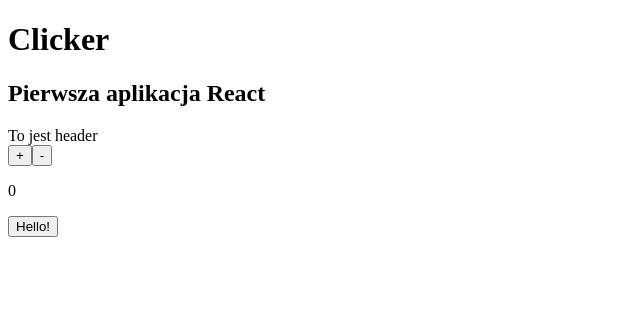
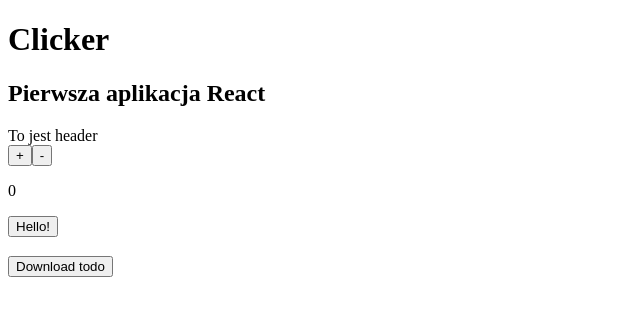
Before and after one commit to IuriiLozenko/clicker, a React (Create React App) app: page / in a window 1280 px wide. Shown: the top 316 px of the page, without its empty margins (0-640 px from the left). Built offline with nearby package versions, Linux system fonts and the light colour scheme.

Commit message:
Task 1 10.01.2023

```diff
--- a/src/App.tsx
+++ b/src/App.tsx
@@ -5,6 +5,7 @@ import OurCustomHeader from "./Components/Header/Header";
 import Manipulator from './Components/Manipulator/Manipulator';
 import CountDisplay from "./Components/CountDisplay/CountDisplay";
 import GreetAndGenerate from "./Components/GreetAndGenerate/GreetAndGenerate";
+import DownloadButton from "./Components/DownloadButton/DownloadButton";
 
 // export type count = string | number | boolean;
 
@@ -19,11 +20,19 @@ function App() {
       <Manipulator setCount={setCount} count={count} />
       <CountDisplay count={count} />
       <GreetAndGenerate />
+      <DownloadButton />
     </div>
   );
 }
 
 export default App;
+
+// Task 1 10.01.2023
+// 1. Stwórz komponent DownloadButton. Wyświetl w nim przycisk z textContentem "Download todo".
+// 2. W komponencie DownloadButton stwórz stan todo, wartość początkowa: "", otypuj useState na typ string.
+// 3. W środku komponentu DownloadButton stwórz funkcję fetchTodos. W tej funkcji wywołaj funkcję fetch z urlem 'https://jsonplaceholder.typicode.com/todos/*tu losowa liczba od 1 do 10*'. Obiekt króry zostanie zwrócony z fetcha będzie zawierał własność "title". Właśnie to title wrzuć do stanu todo.
+// 4. Podepnij funkcję fetchTodos do kliku na przycisk w komponencie DownloadButton.
+// 5. Wyświetl stan todo w spanie w komponencie DownloadButton.
 
 // TASK 2. 09.01.2023
 // 1. Stwórz komponent GreetAndGenerate.
--- /dev/null
+++ b/src/Components/DownloadButton/DownloadButton.tsx
@@ -0,0 +1,23 @@
+import { useState } from "react";
+
+ const DownloadButton =() => {
+  const [todo, setTodo] = useState<string>("");
+  const fetchTodos = () => {
+    fetch(`https://jsonplaceholder.typicode.com/todos/${Math.floor(Math.random() * 10 + 1
+    )}`
+        ).then((response) => {
+            console.log(response);
+            return response.json();
+        }).then((data) => {
+            setTodo(data.title);
+        });
+  };
+  return (
+    <div>
+      <button onClick={fetchTodos}>Download todo</button>
+      <span>{todo}</span>
+    </div>
+  );
+}
+
+export default DownloadButton;
```
